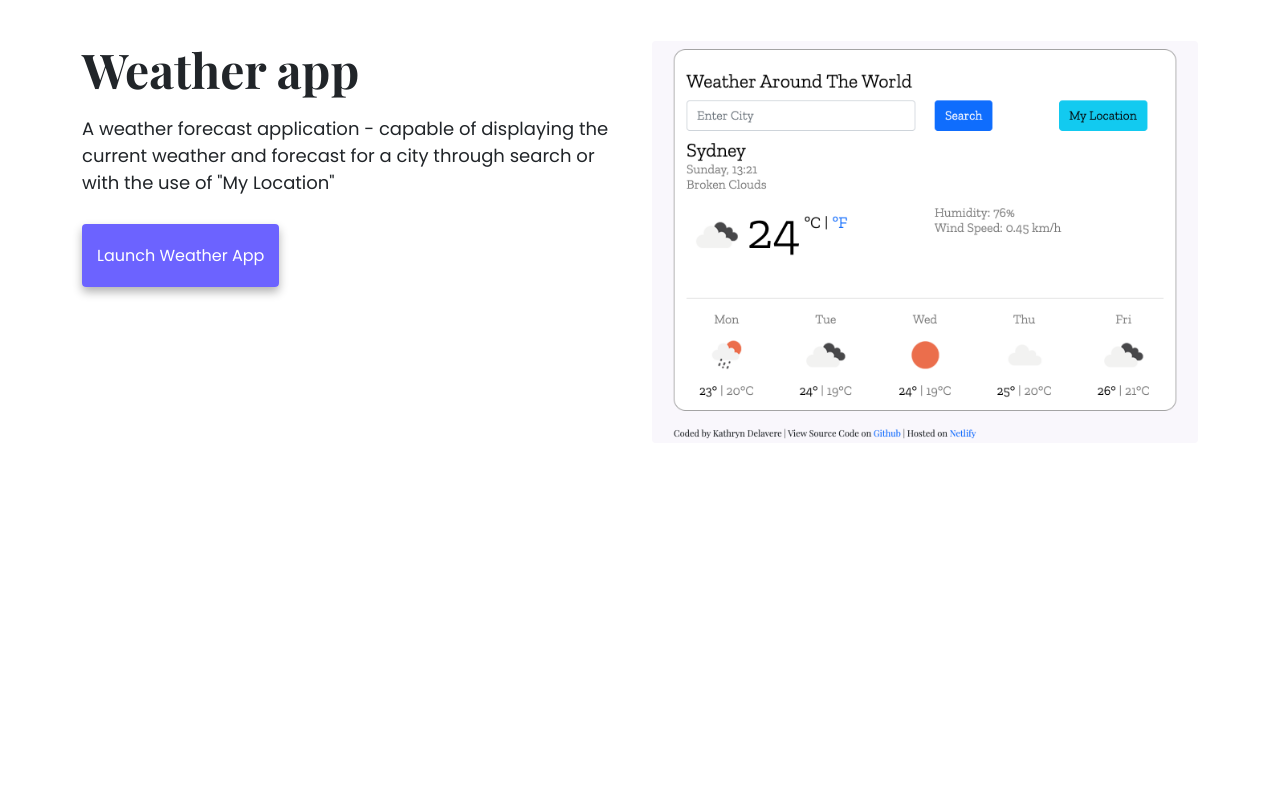
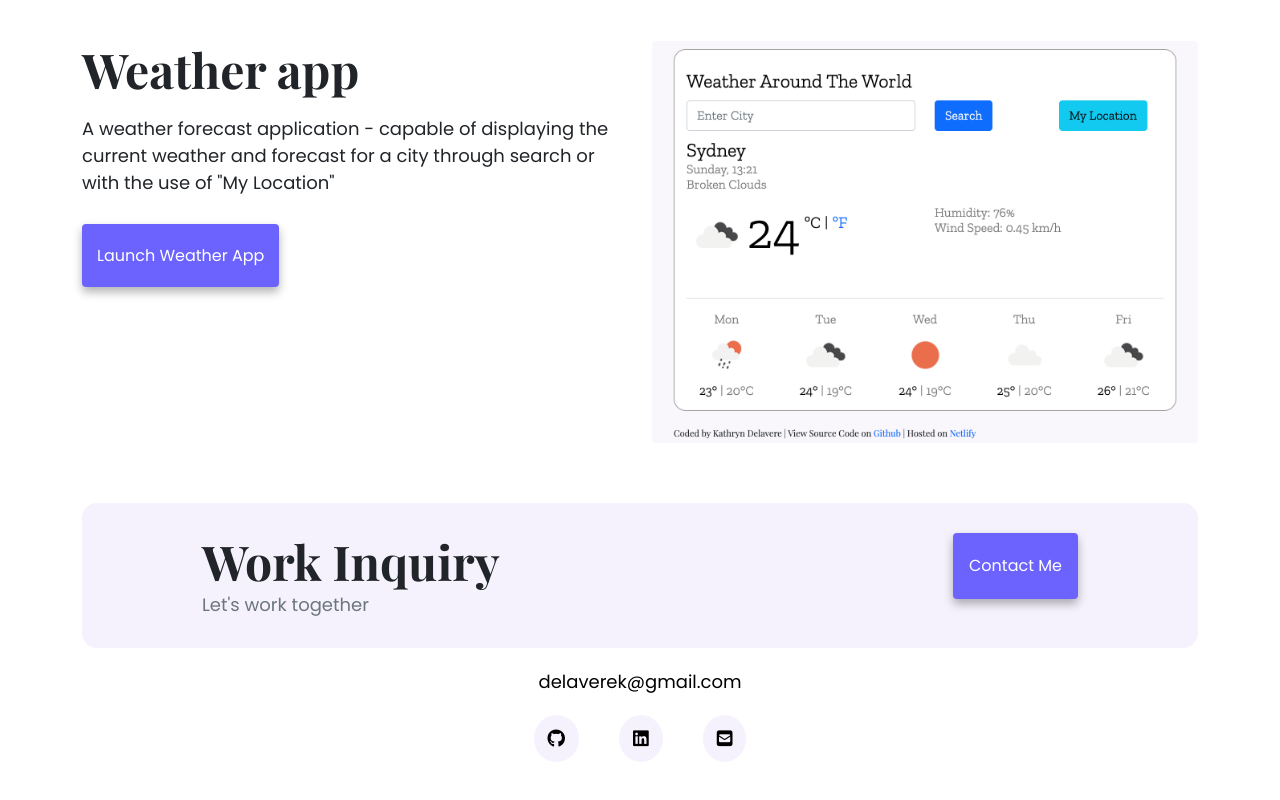
Before and after one commit to kdel01/PortfolioProject, a plain HTML site: page index.html in a window 1280 px wide. Shown: the part 846-1646 px from the top of the page. Before the commit the page ends 1289 px from the top, so only its background shows below. Drawn offline with nearby package versions, Linux system fonts and the light colour scheme.

Commit message:
added footer

```diff
--- a/index.html
+++ b/index.html
@@ -20,6 +20,10 @@
     <script
       src="https://cdn.jsdelivr.net/npm/bootstrap@5.1.3/dist/js/bootstrap.bundle.min.js"
       integrity="sha384-ka7Sk0Gln4gmtz2MlQnikT1wXgYsOg+OMhuP+IlRH9sENBO0LRn5q+8nbTov4+1p"
+      crossorigin="anonymous"
+    ></script>
+    <script
+      src="https://kit.fontawesome.com/0cacab9c40.js"
       crossorigin="anonymous"
     ></script>
     <link rel="stylesheet" href="/style.css" />
@@ -136,6 +140,35 @@
           />
         </div>
       </div>
+      <footer>
+        <div class="contact-box d-flex justify-content-between">
+          <div>
+            <h2>Work Inquiry</h2>
+            <p class="text-muted">Let's work together</p>
+          </div>
+          <div>
+            <a href="" class="btn primary-link">Contact Me</a>
+          </div>
+        </div>
+        <div>
+          <a href="mailto:delaverek@gmail.com" class="email-link"
+            >delaverek@gmail.com</a
+          >
+        </div>
+        <div class="social-links mb-5">
+          <a href="https://github.com/kdel01/PortfolioProject" target="_blank"
+            ><i class="fab fa-github"></i
+          ></a>
+          <a
+            href="https://www.linkedin.com/in/kathryn-delavere-0a791518b/"
+            target="_blank"
+            ><i class="fab fa-linkedin"></i
+          ></a>
+          <a href="mailto:delaverek@gmail.com"
+            ><i class="fas fa-envelope-square"></i
+          ></a>
+        </div>
+      </footer>
     </div>
   </body>
 </html>
--- a/style.css
+++ b/style.css
@@ -123,6 +123,46 @@ p {
   padding: 20px;
 }
 
+footer .social-links {
+  display: flex;
+  justify-content: center;
+}
+
+footer .social-links a {
+  margin: 0 20px;
+  color: black;
+  background-color: var(--secondary-color);
+  padding: 10px 14px;
+  font-size: 18px;
+  border-radius: 50%;
+  transition: all 150ms ease-in-out;
+}
+
+footer .social-links a:hover {
+  color: var(--secondary-color);
+  background-color: black;
+}
+
+footer {
+  margin: 60px 0;
+}
+
+footer .email-link {
+  justify-content: center;
+  margin-bottom: 20px;
+}
+
+footer .contact-box {
+  background-color: var(--secondary-color);
+  margin-bottom: 20px;
+  padding: 30px 120px;
+  border-radius: 15px;
+}
+
+footer .contact-box p {
+  margin: 0;
+}
+
 @media (max-width: 576px) {
   img {
     display: none;
@@ -152,4 +192,13 @@ p {
   .work-pic {
     display: block;
   }
+  footer .contact-box {
+    padding: 30px;
+  }
+  footer .contact-box h2 {
+    font-size: 20px;
+  }
+  footer .primary-link {
+    font-size: 18px;
+  }
 }
```
Also changed, not shown: about.html (+4 -0 lines), contact.html (+4 -0 lines), work.html (+4 -0 lines).
